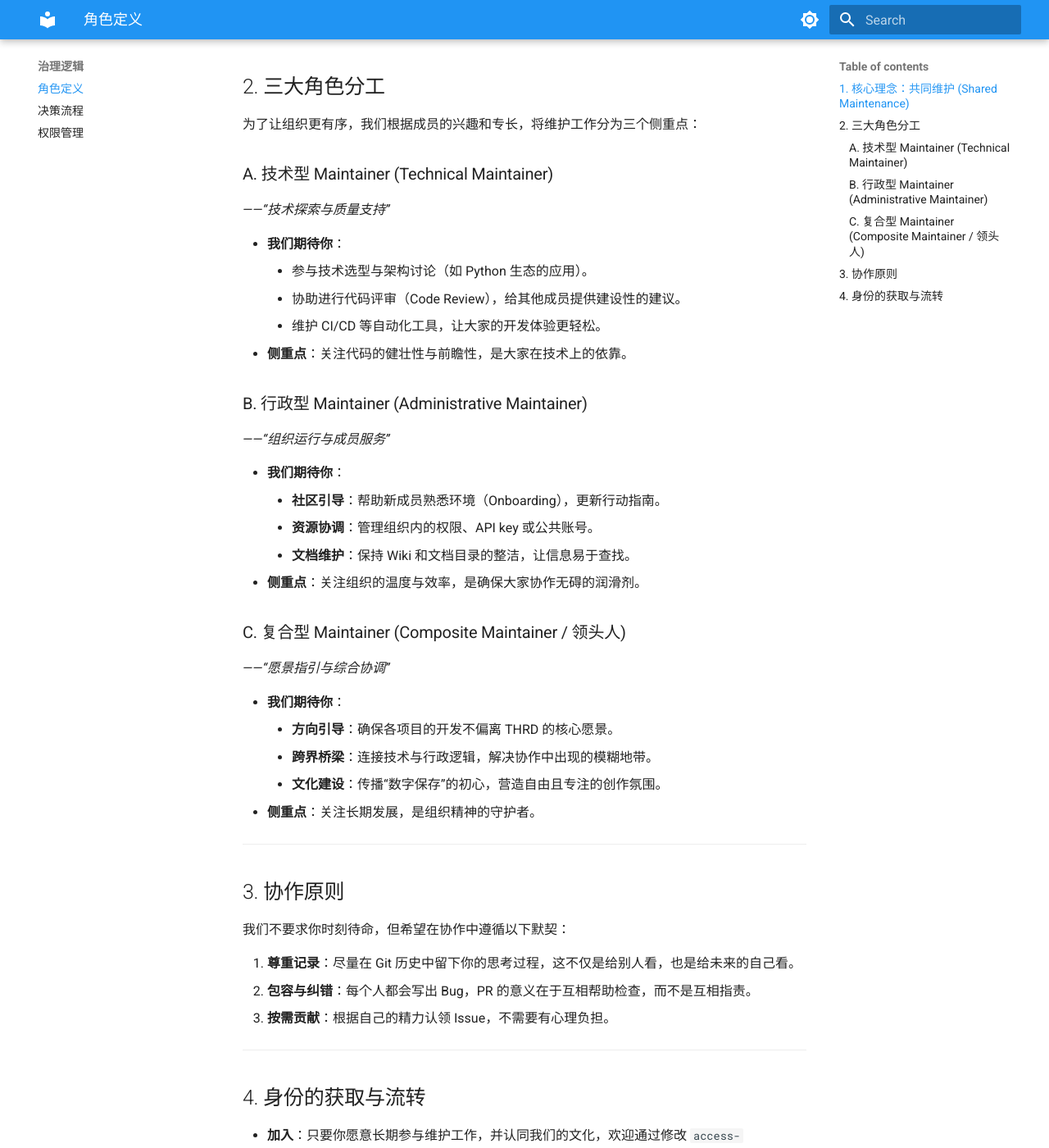
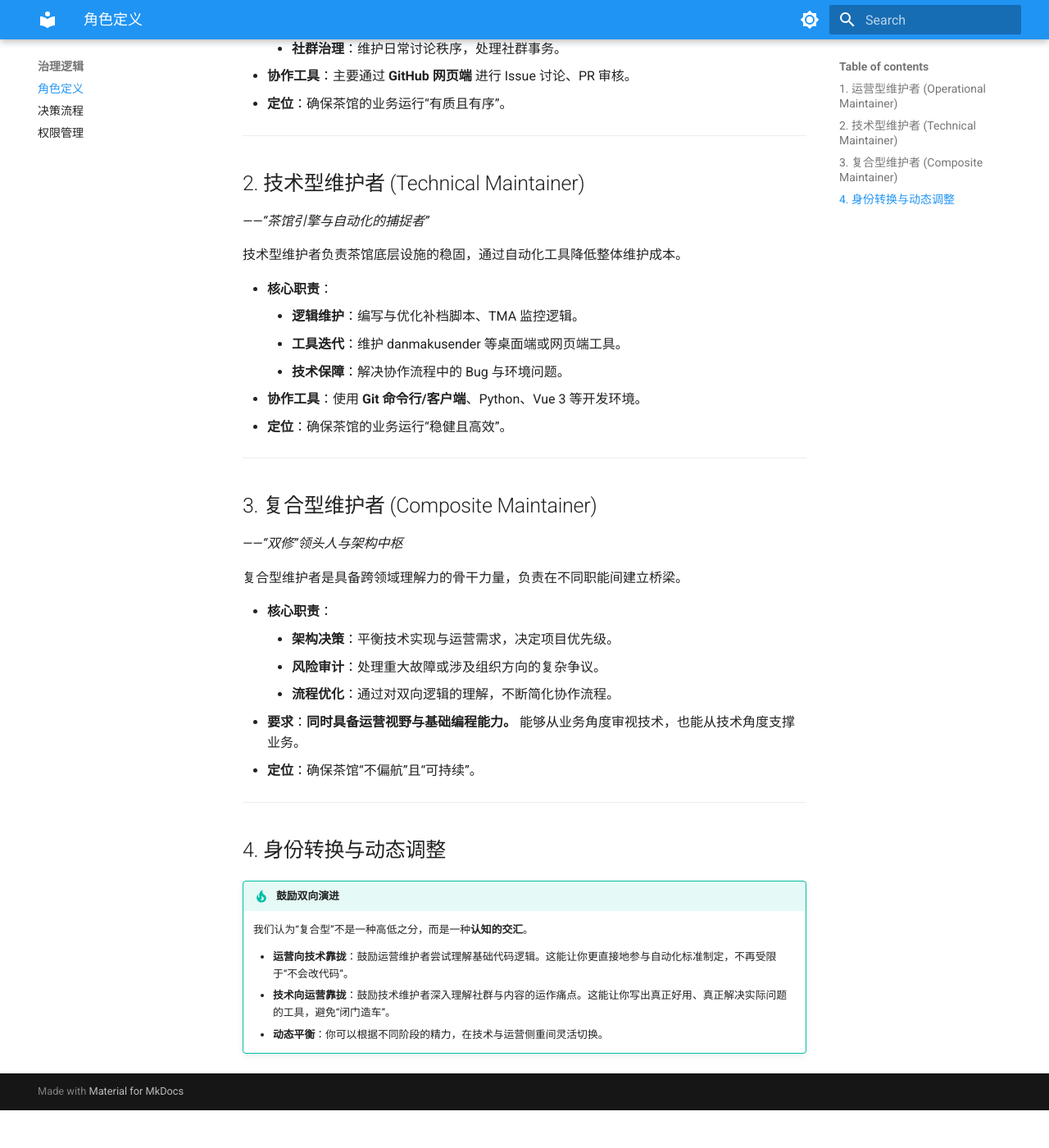
Before and after one commit to TouhouGleaners/THRD-Protocol, an MkDocs documentation site: the page built from docs/governance/maintainer-role.md, in a window 1280 px wide and 1400 px high, scrolled down 533 px. Shown: the whole window at 82% size. Built offline with MkDocs 1.6.1 and Material for MkDocs 9.7.7, drawn with Linux system fonts in a browser that asks for light colours; after the commit the page ends 1887 px from its top, so only the background shows below that; some of the changed text lies outside the part shown.

Commit message:
feat(gov): 确立运营/技术/复合职能架构，强调跨维度双向演进 (#9)

```diff
--- a/docs/changelog.md
+++ b/docs/changelog.md
@@ -5,12 +5,19 @@
 格式基于 [Keep a Changelog](https://keepachangelog.com/zh-CN/1.1.0/)
 本项目遵循 [Semantic Versioning](https://semver.org/lang/zh-CN/)
 
+## [0.9.0] - 2026-05-17 (UTC+8)
+
+### Changed
+- **重构角色定义 (`maintainer-role.md`)**：全面对接“管理改革提案”逻辑。
+- 将维护者架构由等级制转为**职能制**，定义了“运营型 (Ops)”、“技术型 (Tech)”与“复合型 (Composite)”三类核心角色。
+- 引入“双向演进”机制，明确了运营与技术路径之间的互补性与流动性。
+- 细化了各类角色的职责范围、定位及所需的协作工具（网页端 vs 客户端）。
+- `pyproject.toml`: 版本号升级至 `0.9.0`。
+
 ## [0.8.0] - 2026-05-17 (UTC+8)
 
 ### Changed
 - **重构首页 (`index.md`)**：将原有的空泛愿景替换为实务性的“管理改革提案”。
-
-### Changed
 - `pyproject.toml`: 版本号升级至 `0.8.0`。
 
 ## [0.7.0] - 2026-05-17 (UTC+8)
--- a/docs/governance/maintainer-role.md
+++ b/docs/governance/maintainer-role.md
@@ -1,64 +1,56 @@
-# 管理层角色定义：三位一体架构
+# 维护者角色定义：职能分工与架构
 
-在 **THRD | 拾遗梦茶馆** 中，我们认为管理是服务于创作与开发的支撑力量。
-我们不设立脱离实际工作的行政职级，所有的管理者首先是 **Maintainer（维护者）**。
-大家因为共同的愿景聚集在一起，通过协作确保那些珍贵的梦境（数据与记忆）得以妥善保存。
-
-## 1. 核心理念：共同维护 (Shared Maintenance)
-
-我们推崇“管理即代码”，但这并不意味着冷冰冰的规则，而是一种**清晰、透明的协作方式**：
-
-- **以异步为主**：尊重每个人的时间，重要的事情优先通过 Issue 和 PR 记录，方便回溯，不强求即时响应。
-- **文档先行**：好的文档能减少复读，让新成员更容易上手。
-- **极简主义**：我们追求解决问题的最快路径，拒绝不必要的流程。
+在 **THRD | 拾遗梦茶馆**，管理不是一种职级，而是一项具体的**维护职能**。所有的管理者首先是 **Maintainer（维护者）**。根据个人的精力和专长，维护者主要分为以下职能路径：
 
 ---
 
-## 2. 三大角色分工
+## 1. 运营型维护者 (Operational Maintainer)
+*——“茶馆秩序与内容的守望者”*
 
-为了让组织更有序，我们根据成员的兴趣和专长，将维护工作分为三个侧重点：
+运营型维护者负责确保茶馆的归档内容准确、社群环境稳定。
 
-### A. 技术型 Maintainer (Technical Maintainer)
-*——“技术探索与质量支持”*
-
-- **我们期待你**：
-    - 参与技术选型与架构讨论（如 Python 生态的应用）。
-    - 协助进行代码评审（Code Review），给其他成员提供建设性的建议。
-    - 维护 CI/CD 等自动化工具，让大家的开发体验更轻松。
-- **侧重点**：关注代码的健壮性与前瞻性，是大家在技术上的依靠。
-
-### B. 行政型 Maintainer (Administrative Maintainer)
-*——“组织运行与成员服务”*
-
-- **我们期待你**：
-    - **社区引导**：帮助新成员熟悉环境（Onboarding），更新行动指南。
-    - **资源协调**：管理组织内的权限、API key 或公共账号。
-    - **文档维护**：保持 Wiki 和文档目录的整洁，让信息易于查找。
-- **侧重点**：关注组织的温度与效率，是确保大家协作无碍的润滑剂。
-
-### C. 复合型 Maintainer (Composite Maintainer / 领头人)
-*——“愿景指引与综合协调”*
-
-- **我们期待你**：
-    - **方向引导**：确保各项目的开发不偏离 THRD 的核心愿景。
-    - **跨界桥梁**：连接技术与行政逻辑，解决协作中出现的模糊地带。
-    - **文化建设**：传播“数字保存”的初心，营造自由且专注的创作氛围。
-- **侧重点**：关注长期发展，是组织精神的守护者。
+- **核心职责**：
+    - **内容审核**：评估补档视频、弹幕的质量与合规性。
+    - **官号维护**：负责 B 站等社交平台的发布、宣发与外联。
+    - **社群治理**：维护日常讨论秩序，处理社群事务。
+- **协作工具**：主要通过 **GitHub 网页端** 进行 Issue 讨论、PR 审核。
+- **定位**：确保茶馆的业务运行“有质且有序”。
 
 ---
 
-## 3. 协作原则
+## 2. 技术型维护者 (Technical Maintainer)
+*——“茶馆引擎与自动化的捕捉者”*
 
-我们不要求你时刻待命，但希望在协作中遵循以下默契：
+技术型维护者负责茶馆底层设施的稳固，通过自动化工具降低整体维护成本。
 
-1.  **尊重记录**：尽量在 Git 历史中留下你的思考过程，这不仅是给别人看，也是给未来的自己看。
-2.  **包容与纠错**：每个人都会写出 Bug，PR 的意义在于互相帮助检查，而不是互相指责。
-3.  **按需贡献**：根据自己的精力认领 Issue，不需要有心理负担。
+- **核心职责**：
+    - **逻辑维护**：编写与优化补档脚本、TMA 监控逻辑。
+    - **工具迭代**：维护 danmakusender 等桌面端或网页端工具。
+    - **技术保障**：解决协作流程中的 Bug 与环境问题。
+- **协作工具**：使用 **Git 命令行/客户端**、Python、Vue 3 等开发环境。
+- **定位**：确保茶馆的业务运行“稳健且高效”。
 
 ---
 
-## 4. 身份的获取与流转
+## 3. 复合型维护者 (Composite Maintainer)
+*——“双修”领头人与架构中枢*
 
-- **加入**：只要你愿意长期参与维护工作，并认同我们的文化，欢迎通过修改 `access-control.md` 或直接与现有 Maintainer 沟通来申请角色。
-- **成长**：角色不是固定的，你可以根据兴趣在技术与行政之间灵活转换。
-- **休息**：如果近期学业或工作繁忙，只需打个招呼。我们随时欢迎老朋友在空闲时回归。
+复合型维护者是具备跨领域理解力的骨干力量，负责在不同职能间建立桥梁。
+
+- **核心职责**：
+    - **架构决策**：平衡技术实现与运营需求，决定项目优先级。
+    - **风险审计**：处理重大故障或涉及组织方向的复杂争议。
+    - **流程优化**：通过对双向逻辑的理解，不断简化协作流程。
+- **要求**：**同时具备运营视野与基础编程能力。** 能够从业务角度审视技术，也能从技术角度支撑业务。
+- **定位**：确保茶馆“不偏航”且“可持续”。
+
+---
+
+## 4. 身份转换与动态调整
+
+!!! tip "鼓励双向演进"
+    我们认为“复合型”不是一种高低之分，而是一种**认知的交汇**。
+
+    - **运营向技术靠拢**：鼓励运营维护者尝试理解基础代码逻辑。这能让你更直接地参与自动化标准制定，不再受限于“不会改代码”。
+    - **技术向运营靠拢**：鼓励技术维护者深入理解社群与内容的运作痛点。这能让你写出真正好用、真正解决实际问题的工具，避免“闭门造车”。
+    - **动态平衡**：你可以根据不同阶段的精力，在技术与运营侧重间灵活切换。
--- a/pyproject.toml
+++ b/pyproject.toml
@@ -4,7 +4,7 @@ build-backend = "setuptools.build_meta"
 
 [project]
 name = "thrd-protocol"
-version = "0.8.0"
+version = "0.9.0"
 description = "Teahouse of Recollected Dreams 管理改革大纲与行动指南"
 readme = "README.md"
 authors = [
```
